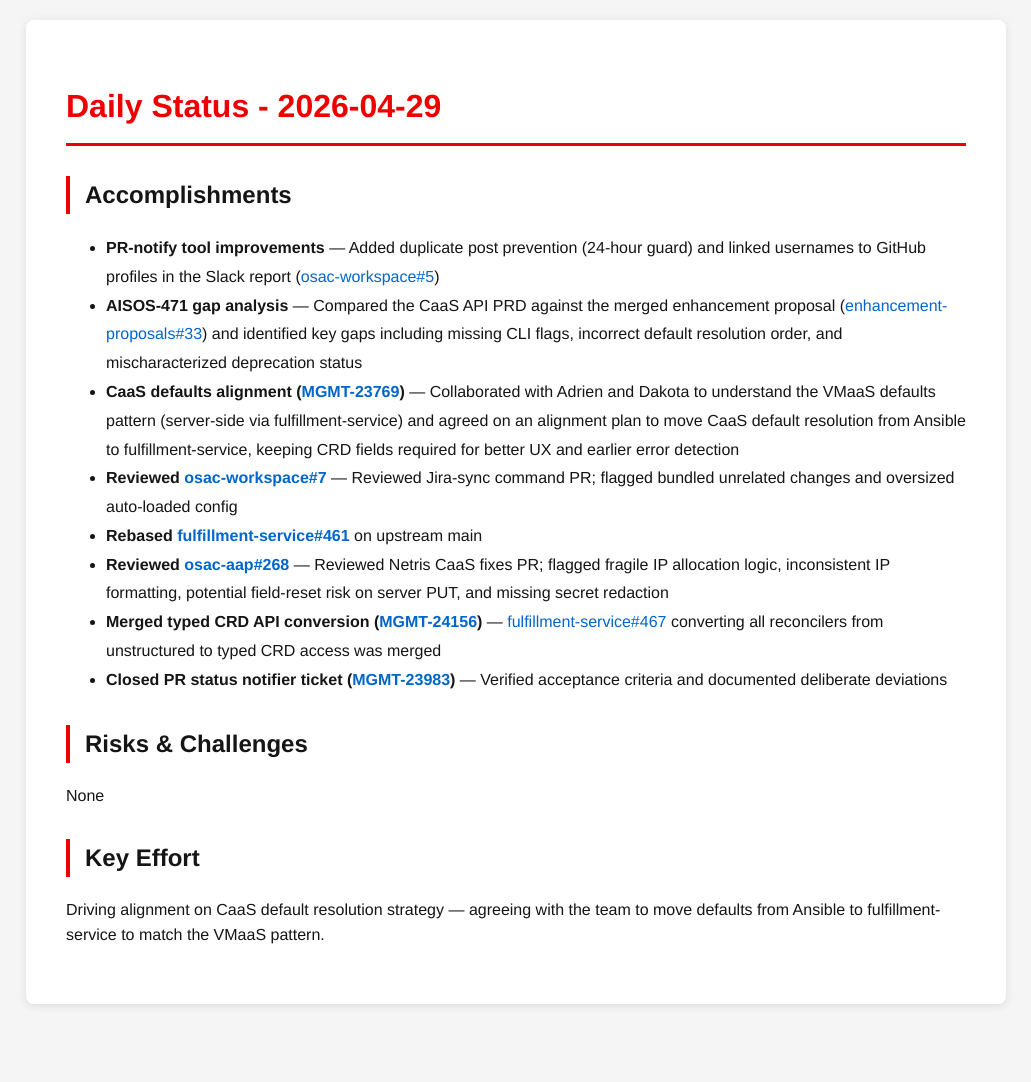
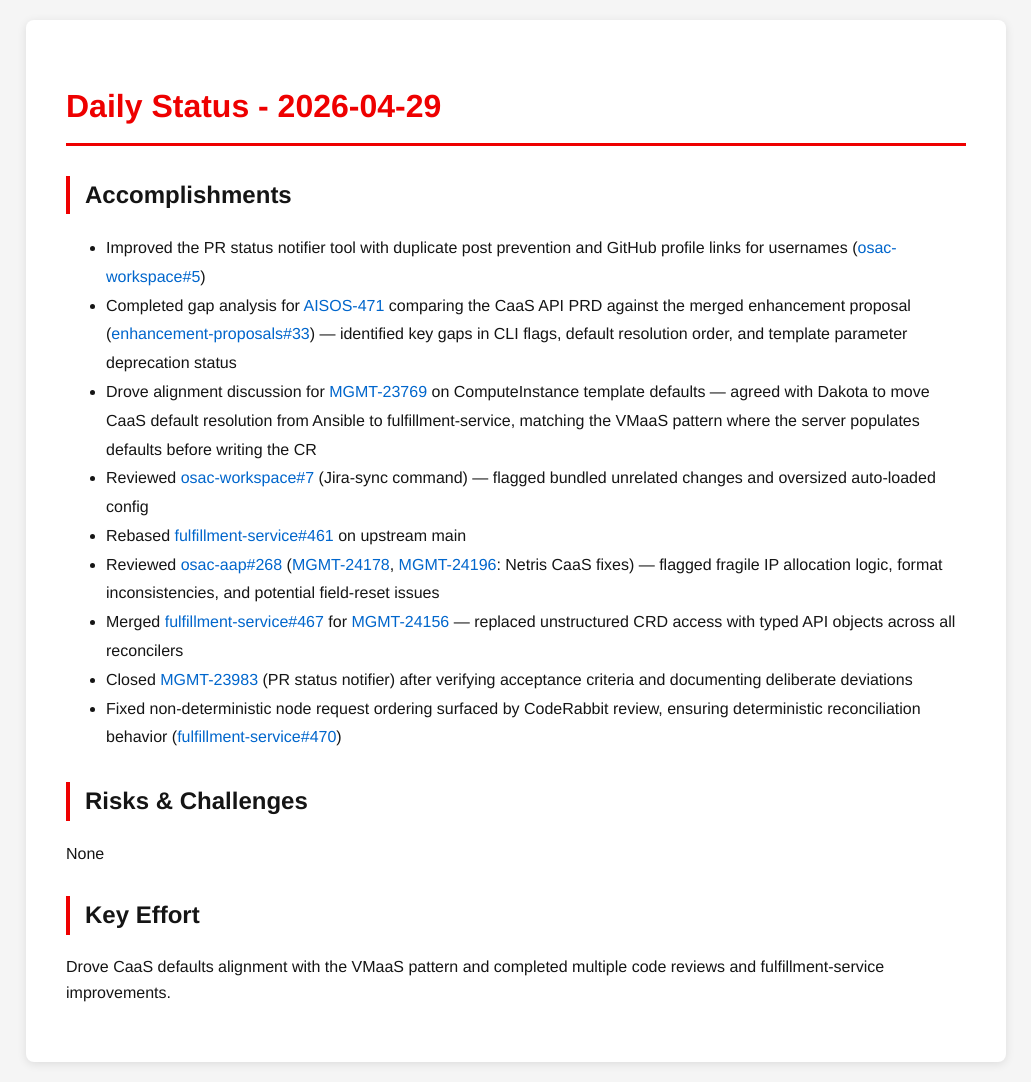
Before and after one commit to tzvatot/daily-status, a Jekyll site: the page built from 2026-04-29.md, in a window 1280 px wide. Shown: the whole page, without its empty margins (124-1155 px from the left). Built offline with Jekyll 4.4.1, drawn with Linux system fonts in a browser that asks for light colours; before the commit the page ends 1024 px from its top, so only the background shows below that.

Commit message:
Daily status update - 2026-04-29

```diff
--- a/2026-04-29.md
+++ b/2026-04-29.md
@@ -7,20 +7,18 @@
 # Daily Status - 2026-04-29
 
 ## Accomplishments
-
-- **PR-notify tool improvements** — Added duplicate post prevention (24-hour guard) and linked usernames to GitHub profiles in the Slack report ([osac-workspace#5](https://github.com/osac-project/osac-workspace/pull/5))
-- **AISOS-471 gap analysis** — Compared the CaaS API PRD against the merged enhancement proposal ([enhancement-proposals#33](https://github.com/osac-project/enhancement-proposals/pull/33)) and identified key gaps including missing CLI flags, incorrect default resolution order, and mischaracterized deprecation status
-- **CaaS defaults alignment ([MGMT-23769](https://issues.redhat.com/browse/MGMT-23769))** — Collaborated with Adrien and Dakota to understand the VMaaS defaults pattern (server-side via fulfillment-service) and agreed on an alignment plan to move CaaS default resolution from Ansible to fulfillment-service, keeping CRD fields required for better UX and earlier error detection
-- **Reviewed [osac-workspace#7](https://github.com/osac-project/osac-workspace/pull/7)** — Reviewed Jira-sync command PR; flagged bundled unrelated changes and oversized auto-loaded config
-- **Rebased [fulfillment-service#461](https://github.com/osac-project/fulfillment-service/pull/461)** on upstream main
-- **Reviewed [osac-aap#268](https://github.com/osac-project/osac-aap/pull/268)** — Reviewed Netris CaaS fixes PR; flagged fragile IP allocation logic, inconsistent IP formatting, potential field-reset risk on server PUT, and missing secret redaction
-- **Merged typed CRD API conversion ([MGMT-24156](https://issues.redhat.com/browse/MGMT-24156))** — [fulfillment-service#467](https://github.com/osac-project/fulfillment-service/pull/467) converting all reconcilers from unstructured to typed CRD access was merged
-- **Closed PR status notifier ticket ([MGMT-23983](https://issues.redhat.com/browse/MGMT-23983))** — Verified acceptance criteria and documented deliberate deviations
+- Improved the PR status notifier tool with duplicate post prevention and GitHub profile links for usernames ([osac-workspace#5](https://github.com/osac-project/osac-workspace/pull/5))
+- Completed gap analysis for [AISOS-471](https://issues.redhat.com/browse/AISOS-471) comparing the CaaS API PRD against the merged enhancement proposal ([enhancement-proposals#33](https://github.com/osac-project/enhancement-proposals/pull/33)) — identified key gaps in CLI flags, default resolution order, and template parameter deprecation status
+- Drove alignment discussion for [MGMT-23769](https://issues.redhat.com/browse/MGMT-23769) on ComputeInstance template defaults — agreed with Dakota to move CaaS default resolution from Ansible to fulfillment-service, matching the VMaaS pattern where the server populates defaults before writing the CR
+- Reviewed [osac-workspace#7](https://github.com/osac-project/osac-workspace/pull/7) (Jira-sync command) — flagged bundled unrelated changes and oversized auto-loaded config
+- Rebased [fulfillment-service#461](https://github.com/osac-project/fulfillment-service/pull/461) on upstream main
+- Reviewed [osac-aap#268](https://github.com/osac-project/osac-aap/pull/268) ([MGMT-24178](https://issues.redhat.com/browse/MGMT-24178), [MGMT-24196](https://issues.redhat.com/browse/MGMT-24196): Netris CaaS fixes) — flagged fragile IP allocation logic, format inconsistencies, and potential field-reset issues
+- Merged [fulfillment-service#467](https://github.com/osac-project/fulfillment-service/pull/467) for [MGMT-24156](https://issues.redhat.com/browse/MGMT-24156) — replaced unstructured CRD access with typed API objects across all reconcilers
+- Closed [MGMT-23983](https://issues.redhat.com/browse/MGMT-23983) (PR status notifier) after verifying acceptance criteria and documenting deliberate deviations
+- Fixed non-deterministic node request ordering surfaced by CodeRabbit review, ensuring deterministic reconciliation behavior ([fulfillment-service#470](https://github.com/osac-project/fulfillment-service/pull/470))
 
 ## Risks & Challenges
-
 None
 
 ## Key Effort
-
-Driving alignment on CaaS default resolution strategy — agreeing with the team to move defaults from Ansible to fulfillment-service to match the VMaaS pattern.
+Drove CaaS defaults alignment with the VMaaS pattern and completed multiple code reviews and fulfillment-service improvements.
```
